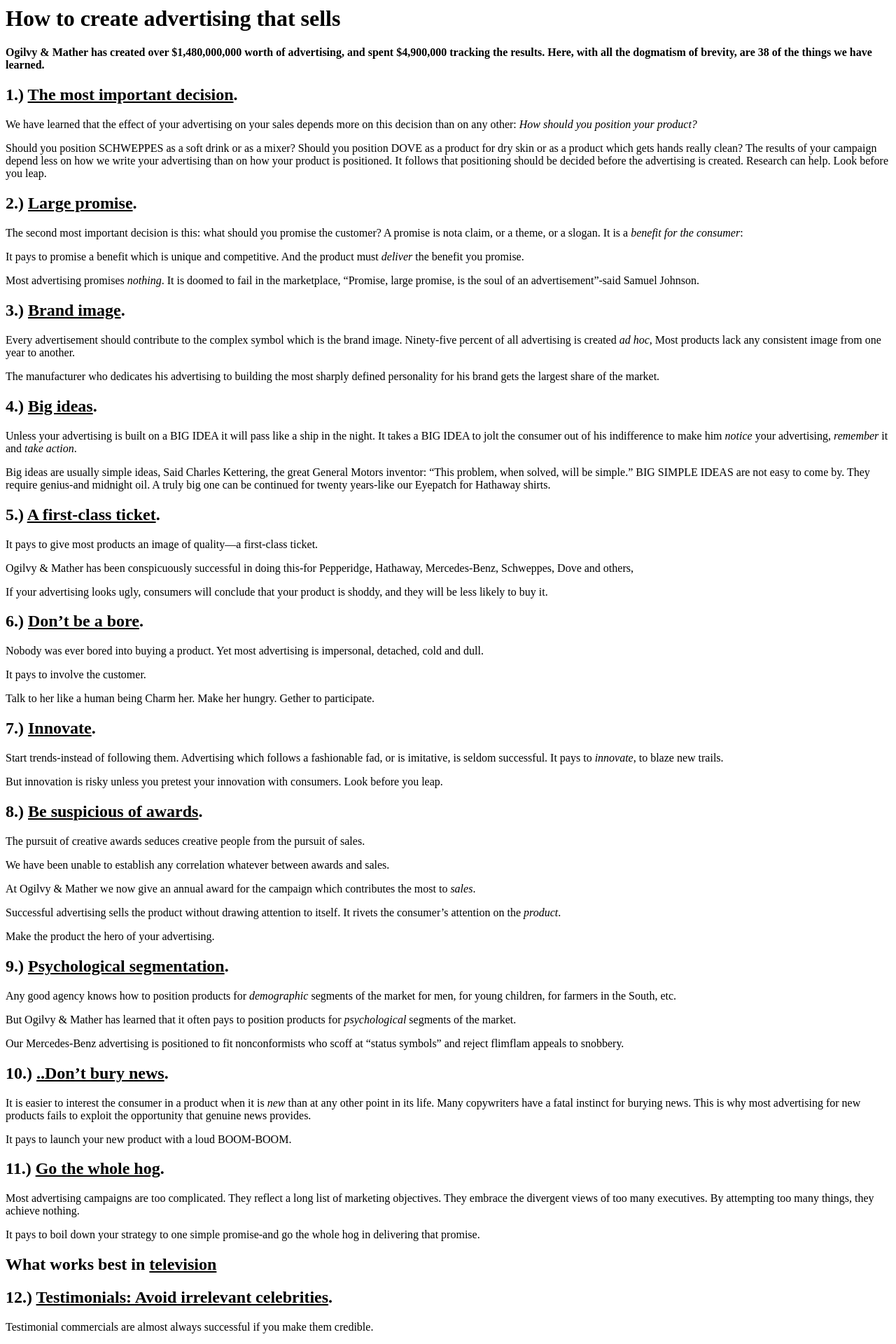
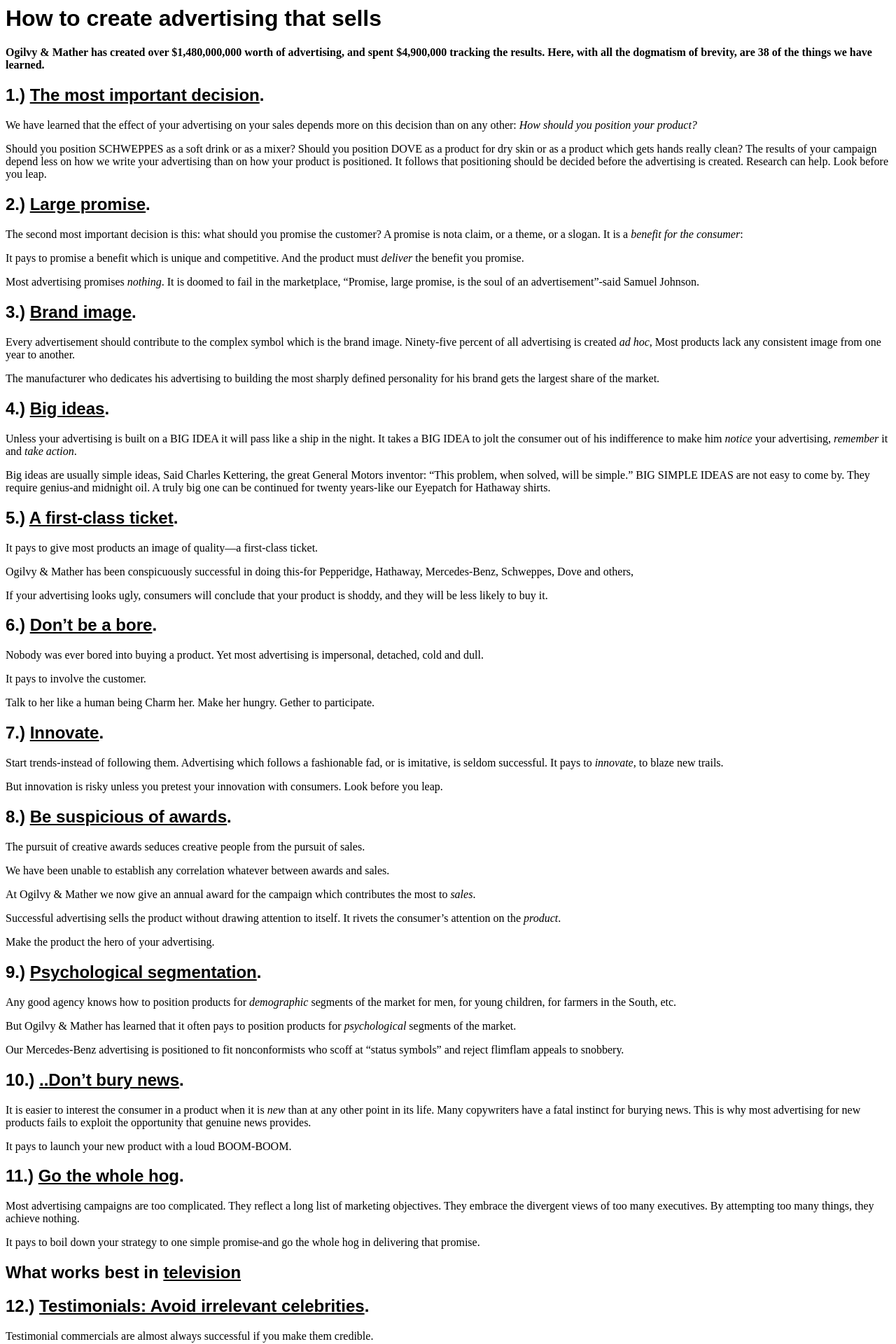
Before and after one commit to derykmakgill/website, a Jekyll site: the page built from ad.md, in a window 1280 px wide. Shown: the top 1920 px of the page at 70% size. Built offline with Jekyll 4.4.1, drawn with Linux system fonts in a browser that asks for light colours.

Commit message:
Update default.html

```diff
--- a/_layouts/default.html
+++ b/_layouts/default.html
@@ -1,5 +1,5 @@
 
-<style>body{/*font-family:sans-serif;-webkit-font-smoothing: antialiased;font-size:15px*//*font-family: sans-serif;
+<style>h1,h2,h3,h4,h5,h6{font-family:sans-serif}body{/*font-family:sans-serif;-webkit-font-smoothing: antialiased;font-size:15px*//*font-family: sans-serif;
     font-size: 14px;
     max-width: 600px;*/}img{max-width:100%}.pd{width:4em;flex-shrink:0;padding-bottom:.9em;}.par div{display:flex} pre{white-space: pre-wrap} pre.letter{font-family: courier new, monospace}
 
```
